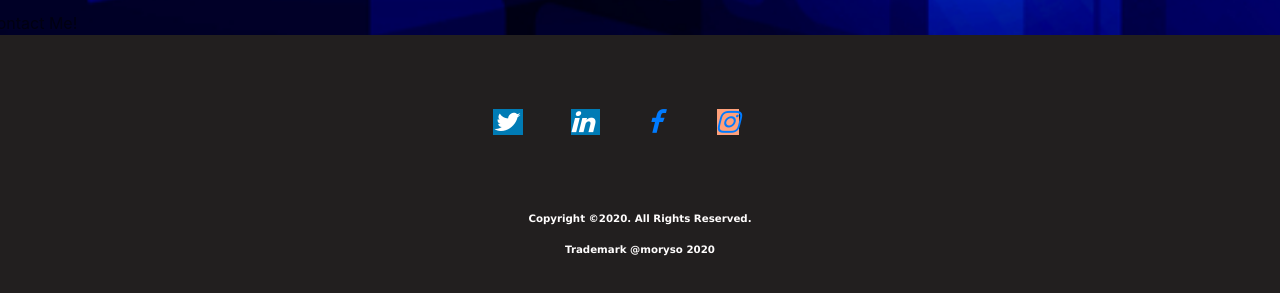
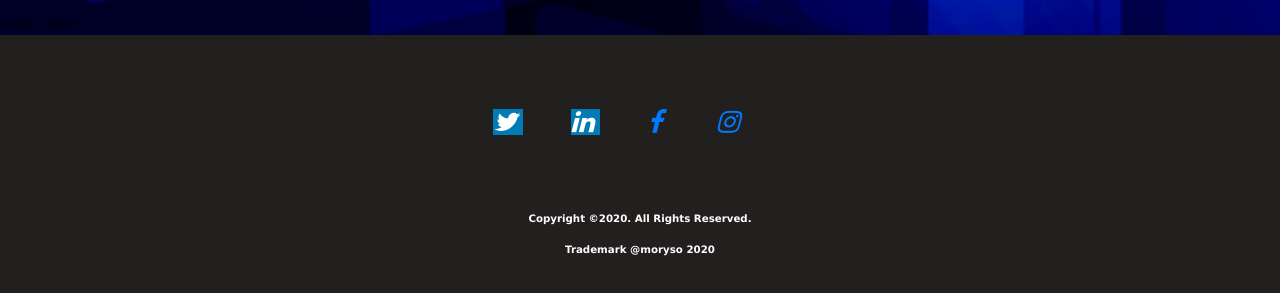
Before and after one commit to mourice-oduor/Personal-Website, a PHP site: page / in a window 1280 px wide. Shown: the part 2325-2618 px from the top of the page. Run offline with PHP 8.4, Linux system fonts and the light colour scheme.

Commit message:
Update CSS

```diff
--- a/css/styles.css
+++ b/css/styles.css
@@ -190,10 +190,7 @@ input[type=submit] {
   background: #007bb5;
 }
 .fa-instagram {
-  background: lightsalmon;
-}
-.fa-google {
-  background: maroon;
+  background-color: inherit;
 }
 
 .fa:hover {
```
